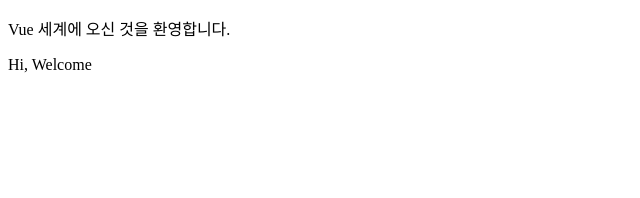
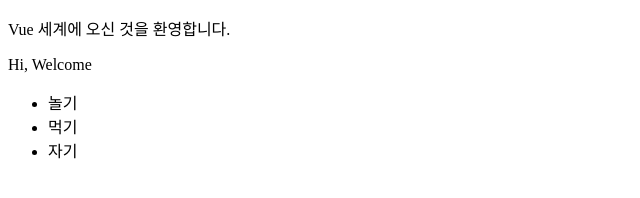
Before and after one commit to hohoyha/Vue, a website: page index.html in a window 1280 px wide. Shown: the whole page, without its empty margins (0-640 px from the left). Drawn offline with nearby package versions, Linux system fonts and the light colour scheme.

Commit message:
v-for 기능 추가

```diff
--- a/index.html
+++ b/index.html
@@ -12,13 +12,19 @@
 
     <div id="app">
         {{hello}}
+        <ul>
+            <li v-for="todo in todoList">
+                {{todo}}
+            </li>
+        </ul>
     </div>
 
     <script>
         new Vue({
             el:'#app',
             data: {
-                hello: 'Hi, Welcome'
+                hello: 'Hi, Welcome',
+                todoList:['놀기','먹기','자기']
             },
         });
 
```
